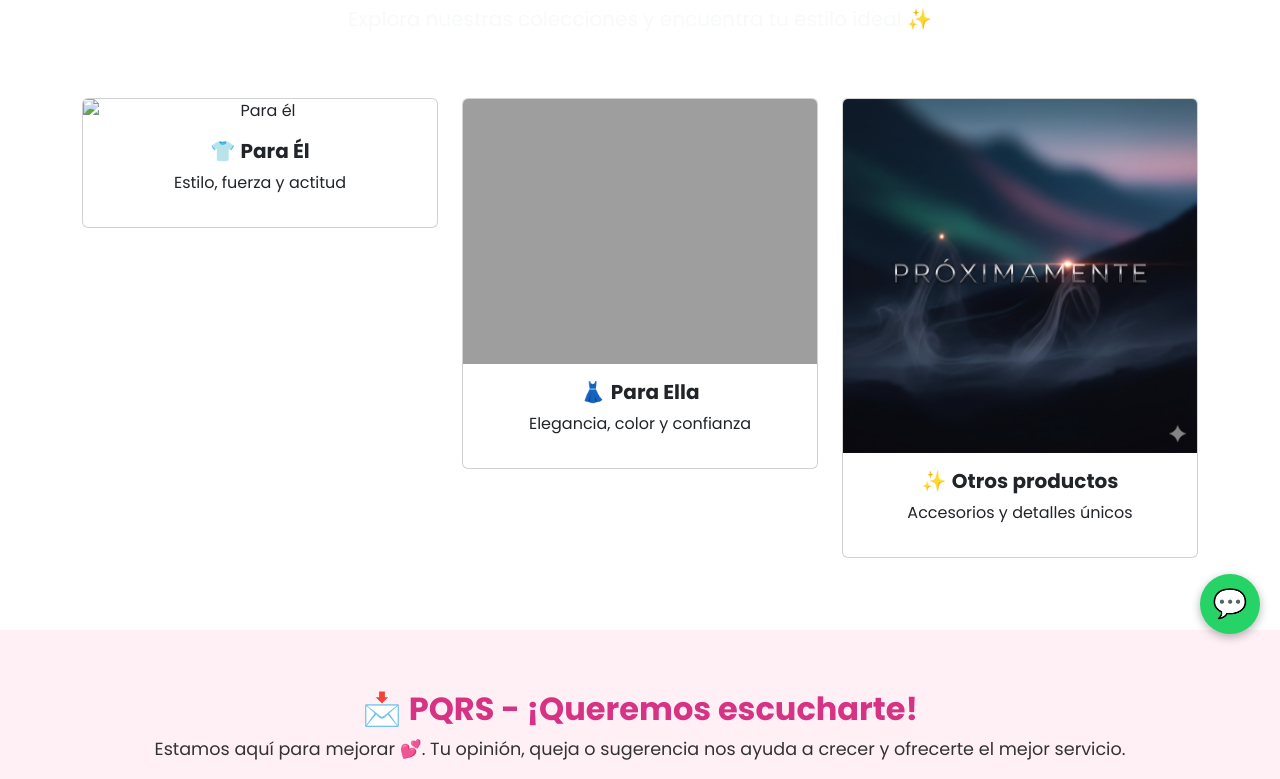
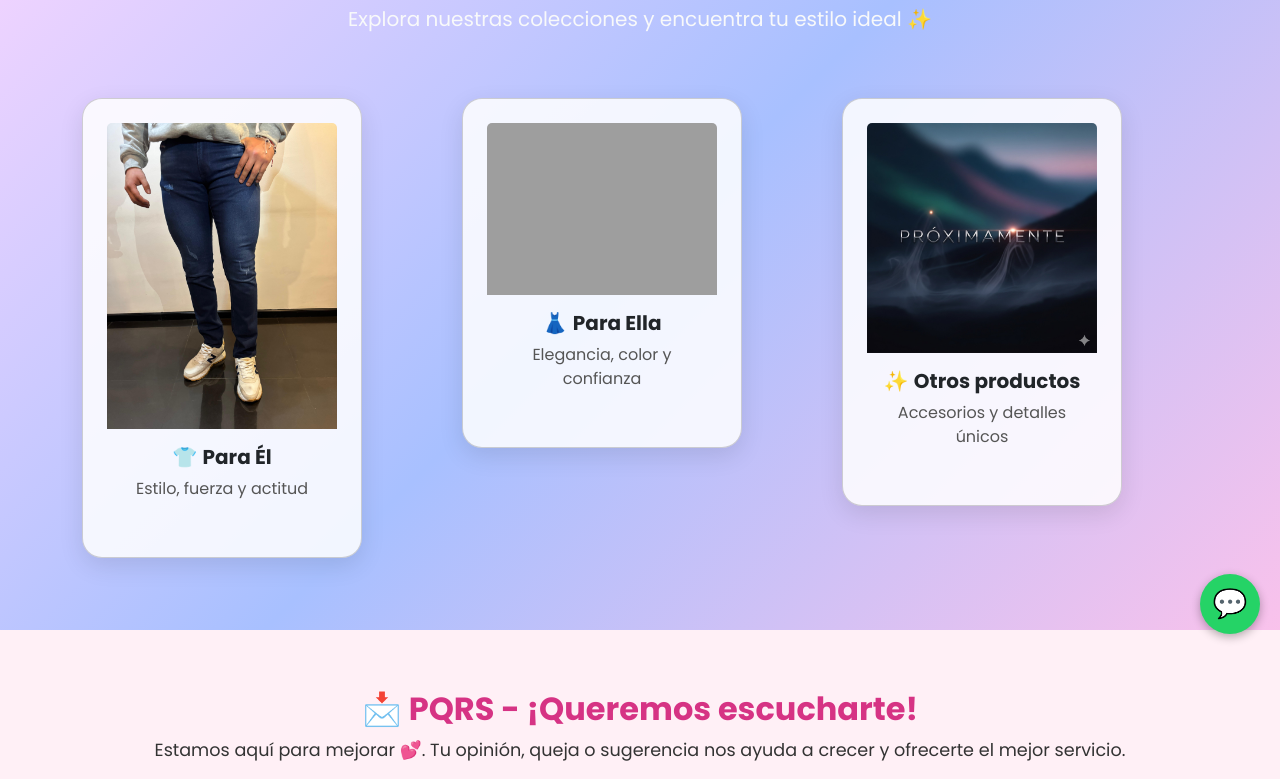
Before and after one commit to julivelandia5/mi-web-judistore, a website: page public/index.html in a window 1280 px wide. Shown: the part 146-925 px from the top of the page. Drawn offline with nearby package versions, Linux system fonts and the light colour scheme; the site is published under a folder, as on GitHub Pages, so addresses that start at the root find nothing.

Commit message:
Corrijo rutas de CSS, JS e imágenes

```diff
--- a/public/index.html
+++ b/public/index.html
@@ -7,7 +7,7 @@
 
   <link href="https://fonts.googleapis.com/css2?family=Poppins:wght@400;600;700&display=swap" rel="stylesheet">
   <link href="https://cdn.jsdelivr.net/npm/bootstrap@5.3.3/dist/css/bootstrap.min.css" rel="stylesheet">
-  <link rel="stylesheet" href="/mi-web-judistore/css/styles.css" />
+  <link rel="stylesheet" href="css/styles.css" />
 
   <style>
     body {
@@ -91,7 +91,7 @@
 
       <div class="col-md-4 mb-4">
         <div class="card category-card" onclick="window.location.href='para-el.html'">
-          <img src="/mi-web-judistore/images/Hombre/3.jpeg" class="card-img-top" alt="Para él" />
+          <img src="images/Hombre/3.jpeg" class="card-img-top" alt="Para él" />
           <div class="card-body">
             <h5>👕 <strong>Para Él</strong></h5>
             <p>Estilo, fuerza y actitud</p>
```
